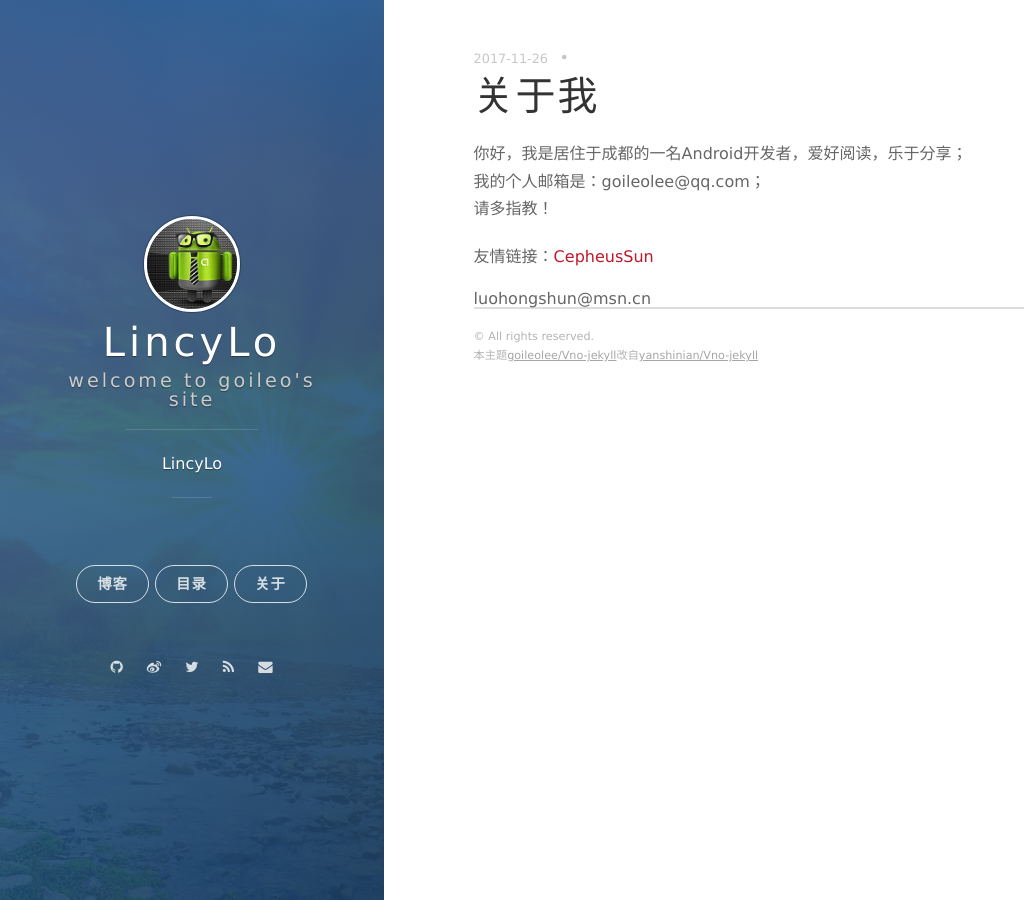
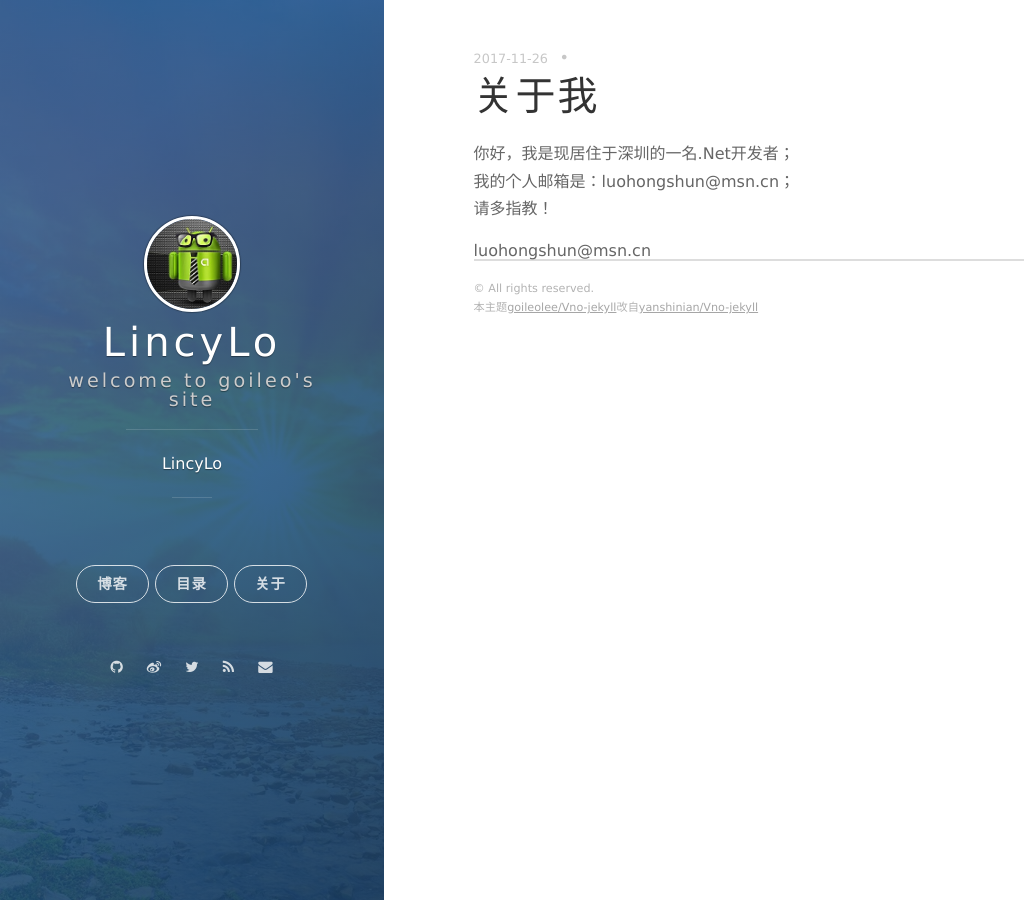
Before and after one commit to LincyLo/lincylo.github.io, a Jekyll site: the page built from aboutme.html, in a window 1280 px wide. Shown: the whole page, without its empty margins (0-1024 px from the left). Built offline with Jekyll 4.4.1, drawn with Linux system fonts in a browser that asks for light colours; nearby versions of some CDN libraries; Markdown is read by kramdown in place of the engine named in the settings; comment, search, counter and statistics services are not loaded; a file with an impossible date is left out.

Commit message:
Update aboutme.html

```diff
--- a/aboutme.html
+++ b/aboutme.html
@@ -3,18 +3,13 @@ layout: post
 category: Info
 title: 关于我
 date: 2017-11-26 15:00:00.000000000 +00:00
-tags: goileolee, info
-keywords: goileolee, goileolee
+tags: lincylo, info
+keywords: lincylo, lincylo
 excerpt: 博客时间线
 ---
 
 <p>
-你好，我是居住于成都的一名Android开发者，爱好阅读，乐于分享；<br>
-我的个人邮箱是：goileolee@qq.com；<br>
+你好，我是现居住于深圳的一名.Net开发者；<br>
+我的个人邮箱是：luohongshun@msn.cn；<br>
 请多指教！
 </p>
-
-
-<p>
-友情链接：<a href="http://cepheussun.com">CepheusSun</a
-</p>
```
